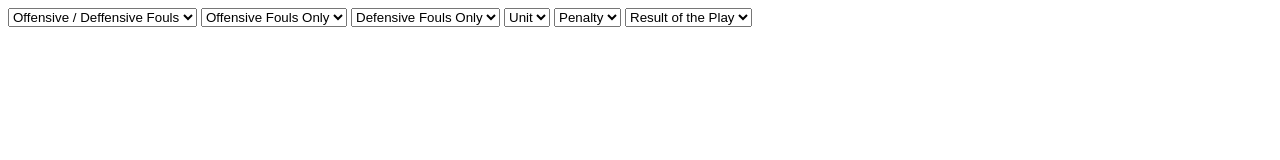
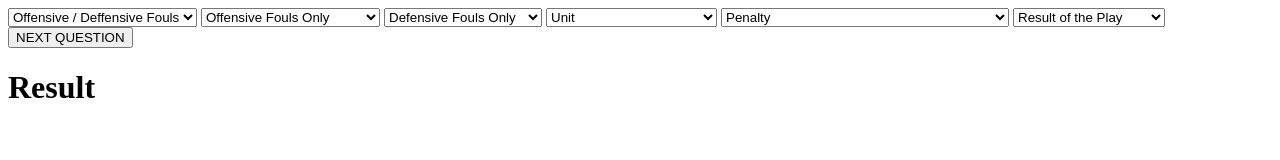
Before and after one commit to pearseco4/projectOneFrontEnd, a plain HTML site: page index.html in a window 1280 px wide. Drawn offline with Linux system fonts and the light colour scheme.

Commit message:
dropdown option for loops

```diff
--- a/index.html
+++ b/index.html
@@ -8,7 +8,7 @@
     <title>Front End Game</title>
 </head>
 <body>
-    <!-- drop down options for fouls that either offense or defense can commit -->
+    <!-- drop down options for fouls that both offense or defense can commit -->
     <select id="offDefFouls">
         <option>Offensive / Deffensive Fouls</option>
     </select>
@@ -33,6 +33,10 @@
         <option>Result of the Play</option>
     </select>
 
+    <button id="questBtn">NEXT QUESTION</button>
+    <!-- <div id="problemField"></div> -->
+    <h1 id="output">Result</h1>
+
 
 </body>
 </html>
--- a/main.js
+++ b/main.js
@@ -1,69 +1,165 @@
 
-// drop down options for off/def fouls
-var select = document.getElementById("offDefFouls");
-// Fouls that BOTH offense and defense are eligible to commit
-var bothFouls = [
+// referencing drop down options
+const select = document.getElementById("offDefFouls");
+const select1 = document.getElementById("offFouls");
+const select2 = document.getElementById("defFouls");
+const select3 = document.getElementById("unitCharged");
+const select4 = document.getElementById("penYards");
+const select5 = document.getElementById("playResult");
+// //assign problem field
+// let problemField = document.getElementById("problemField");
+
+
+
+//Array: fouls that BOTH offense and defense are eligible to commit
+let bothFouls = [
     "Offside", "Pass Interference", "Holding", "Illegal Block", "Facemask", "Horse Collar", "Unnecessary Roughness", "Unsportsmanlike Conduct", "N/A"
 ];
-//fouls that only offense is eligible to commit
-var offFouls = [
+//Array: fouls that ONLY offense is eligible to commit
+let offFouls = [
     "False Start", "Delay of Game", "Ineligible Player Downfield", "Intentional Grounding", "N/A"
 ];
-//fouls only defense is eligible to commit
-var defFouls = [
+//Array: fouls ONLY defense is eligible to commit
+let defFouls = [
     "Encroachment", "Neutral Zone Infraction", "Roughing the passer", "N/A"
 ];
-//possible units on the field being charged with a foul
-var unit = [
+//Array: possible unitS being charged with a foul
+let unit = [
     "Offense", "Defense", "Kicking Team", "Recieving/Blocking Team"
 ];
-//possible penalties
-var penYards = [
+//Array: possible penalties
+let penYards = [
     "5 yards", "10 yards", "15 yards", "Ball is placed at spot of the foul", "Safety", "Ball is placed half the distance to the goalline"
 ];
-//result of the play
-var playResult = [
+//Array: result of the play
+let playResult = [
     "Automatic First Down", "First Down", "Second Down", "Third Down", "Fourth Down", "Repeat First Down", "Repeat Second Down", "Repeat Third Down", "Repeat Fourth Down"
 ];
-
-var scenarios = [
-    "Middle Linebacker crosses the nuetral line, causing the left guard to react before the Quarterback snapped the ball", "Right tackle grabs an edge rusher appraoching the Quarterback", "Quarterback fails to initiate the play (snap the ball) before the play clock expired", "The Quarterback, in an attempt to avoid losing yards from a sack, throws a forward pass without a realistic chance of a receiver completing the pass", "the cornerback intercepts the ball", "The last tackle grabs and holds an approaching outside linebacker", "Edge rusher runs into Quarterback after the ball was thrown", "Outside Linebacker performs a clean sack on the quarterback, but lands with their full bodyweight on the passer", "A Wide Receiver taunts the oposing team's bench players after scoring a touchdown"
+//Array: scenario prompts
+let scenarios = [
+    "Middle Linebacker crosses the nuetral line, causing the Left Guard to react before the Quarterback snapped the ball", "Right Tackle grabs an Edge Rusher approaching the Quarterback", "Quarterback fails to initiate the play (snap the ball) before the play clock expired", "The Quarterback, in an attempt to avoid losing yards from a sack, throws a forward pass without a realistic chance of a receiver completing the pass", "The Left tackle grabs and holds an approaching outside linebacker", "Edge rusher runs into Quarterback after the ball was thrown", "Outside Linebacker performs a clean sack on the quarterback, but lands with their full bodyweight on the passer", "A Wide Receiver taunts the oposing team's bench players after scoring a touchdown", "the right gaurd flinches at the outside linebacker before the quarterback snaps the ball", "The Nosegaurd crosses the nuetral zone and makes contact with the Center before the ball is snapped", "The Running Back grabs the face protection of an oposing player while carrying the football", "The Cornerback hooks and holds a Wide Receiver's arm after the Quarterback releases the ball"
 ];
 
-var playingArea = [
+//Array: spot of the foul
+let playingArea = [
     "in the Field of Play", "in their own endzone", "in the oponent's endzone"
 ]
 
-//forEach loop! both fouls
-for(var i = 0; i < bothFouls.length; i++) {
+//forEach loop! BOTH FOULS
+for(let i = 0; i < bothFouls.length; i++) {
     //iterate through the array
-    var both = bothFouls[i];
-    //assign current element in the loop to a variable called 'both'
-    var elBoth = document.createElement("option");
-    //create an element called 'elBoth'
+    let both = bothFouls[i];
+    //assign current element in the loop to a letiable called 'both'
+    let elBoth = document.createElement("option");
+    //create an <option> element called 'elBoth'
     elBoth.textContent = both;
     //set the text content of the 'elBoth' element to the current element in the loop
     elBoth.value = both;
     //set the value attritube of 'elBoth' to the current element in the loop
     select.appendChild(elBoth);
-    //append the current value in the loop
-    console.log('both');
 }
 
+//forEach loop! OFFENSIVE FOULS
+for(let i = 0; i < offFouls.length; i++) {
+    //iterate through the array
+    let off = offFouls[i];
+    //assign current element in the loop to a letiable called 'off'
+    // console.log(off);
+     //console log for debugging
+    let elOff = document.createElement("option");
+    //create an <option> element called 'elOff'
+    elOff.textContent = off;
+    //set the text content of the 'elBoth' element to the current element in the loop
+    elOff.value = off;
+    //set the value attritube of 'elBoth' to the current element in the loop
+    select1.appendChild(elOff);
+    //append the current value in the loop
+}
 
+//forEach loop! DEFENSIVE FOULS
+for(let i = 0; i < defFouls.length; i++) {
+    //iterate through the array
+    let def = defFouls[i];
+    //assign current element in the loop to a letiable called 'def'
+    // console.log(def);
+     //console log for debugging
+    let elDef = document.createElement("option");
+    //create an <option> element called 'elDef'
+    elDef.textContent = def;
+    //set the text content of the 'elDef' element to the current element in the loop
+    elDef.value = def;
+    //set the value attritube of 'elDef' to the current element in the loop
+    select2.appendChild(elDef);
+    //append the current value in the loop
+}
 
-// //forEach loop! offensive fouls
-// for(var i = 0; i < offFouls.length; i++) {
+//forEach loop! UNITS
+for(let i = 0; i < unit.length; i++) {
+    //iterate through the array
+    let teamUnit = unit[i];
+    //assign current element in the loop to a letiable called 'off'
+    // console.log(teamUnit);
+     //console log for debugging
+    let elUnit = document.createElement("option");
+    //create an <option> element called 'elOff'
+    elUnit.textContent = teamUnit;
+    //set the text content of the 'elBoth' element to the current element in the loop
+    elUnit.value = teamUnit;
+    //set the value attritube of 'elBoth' to the current element in the loop
+    select3.appendChild(elUnit);
+    //append the current value in the loop
+}
+
+//forEach loop! YARDAGE PENALTY
+for(let i = 0; i < penYards.length; i++) {
+    //iterate through the array
+    let pen = penYards[i];
+    //assign current element in the loop to a letiable called 'off'
+    // console.log(pen);
+     //console log for debugging
+    let elPen = document.createElement("option");
+    //create an <option> element called 'elOff'
+    elPen.textContent = pen;
+    //set the text content of the 'elPen' element to the current element in the loop
+    elPen.value = pen;
+    //set the value attritube of 'elPen' to the current element in the loop
+    select4.appendChild(elPen);
+    //append the current value in the loop
+}
+
+//forEach loop! RESULT OF THE PLAY
+for(let i = 0; i < playResult.length; i++) {
+    //iterate through the array
+    let result = playResult[i];
+    //assign current element in the loop to a letiable called 'result'
+    // console.log(result);
+     //console log for debugging
+    let elRes = document.createElement("option");
+    //create an <option> element called 'elOff'
+    elRes.textContent = result;
+    //set the text content of the 'elBoth' element to the current element in the loop
+    elRes.value = result;
+    //set the value attritube of 'elBoth' to the current element in the loop
+    select5.appendChild(elRes);
+    //append the current value in the loop
+}
+
+// forEach loop! Populating the output field
+// for (let i = 0; i < scenarios.length; i++) {
 //     //iterate through the array
-//     var both = offFouls[i];
-//     //assign current element in the loop to a variable called 'both'
-//     var elBoth = document.createElement("option");
-//     //create an element called 'elBoth'
-//     elBoth.textContent = both;
-//     //set the text content of the 'elBoth' element to the current element in the loop
-//     elBoth.value = both;
-//     //set the value attritube of 'elBoth' to the current element in the loop
-//     select.appendChild(elBoth);
+//     let newQuestion = document.createElement("p");
+//     //create a (<p>) paragraph element called newQuestion
+//     newQuestion.textContent = scenarios[i];
+//     //set the text content of newQuestion the current element in the scenarios array
+//     problemField.appendChild(newQuestion);
 //     //append the current value in the loop
-//     console.log('both');
+//     shuffle();
+
+//   }
+
+// let index = 0 //increment index later
+
+// function shuffle() {
+//     scenarios = scenarios.sort((a, b) => 0.5 - Math.random());
 // }
+// shuffle()
--- a/styles.css
+++ b/styles.css
@@ -0,0 +1,12 @@
+* {
+    text-align: center;
+}
+
+body {
+    display: inline-block;
+}
+
+button {
+    display: inline-block;
+    padding: 10px 20px;
+}
```
